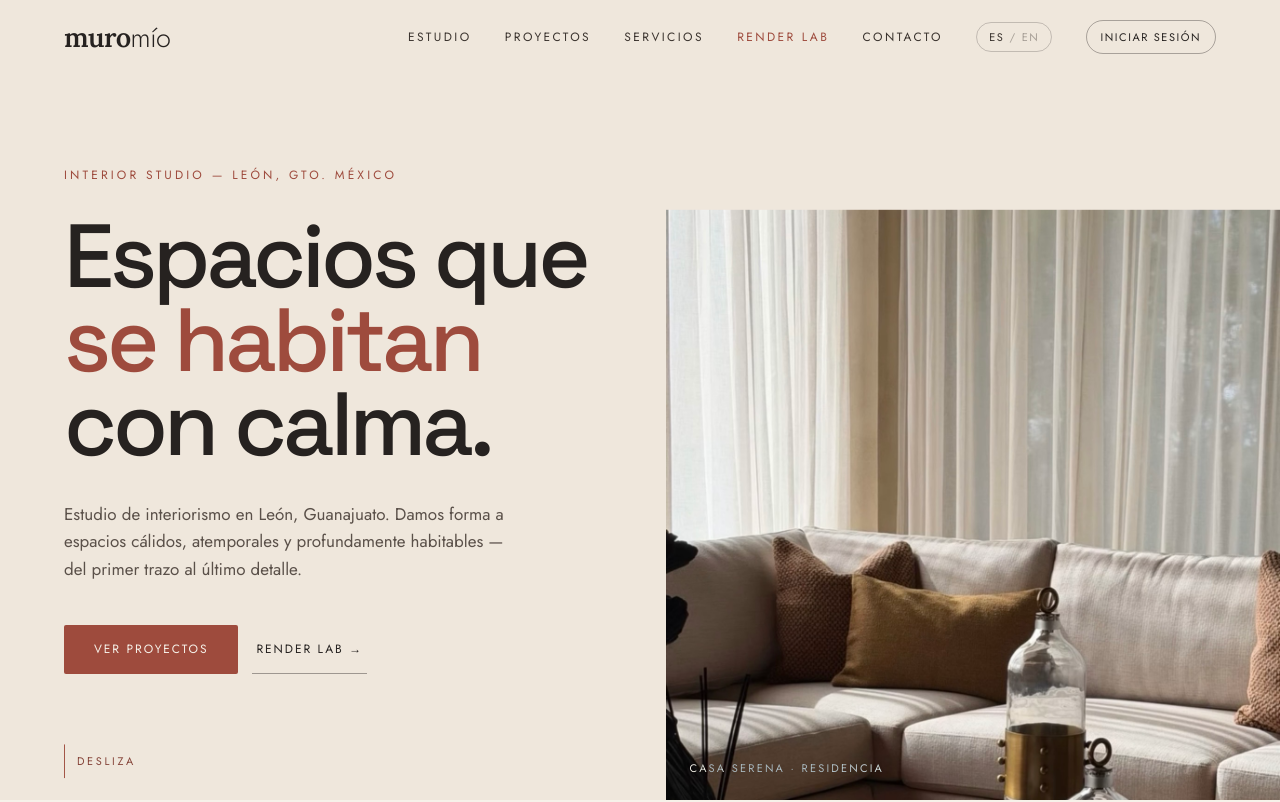
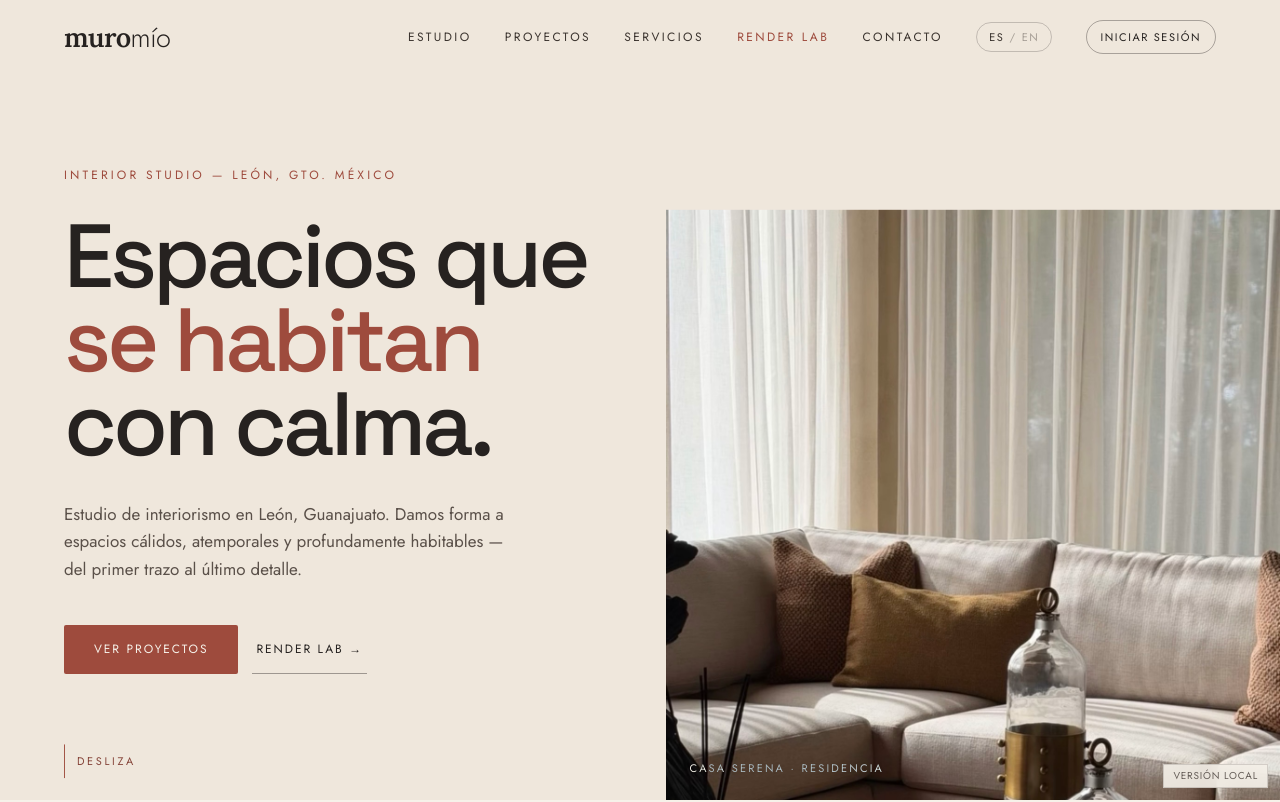
Before and after one commit to procesalab0-prog/Muromio, a Next.js app: page / in a window 1280 px wide. Shown: the top 802 px of the page. Built offline with nearby package versions, Linux system fonts and the light colour scheme.

Commit message:
Show deployed version across the app

```diff
--- a/src/app/globals.css
+++ b/src/app/globals.css
@@ -50,6 +50,27 @@ body {
 img {
   display: block;
   max-width: 100%;
+}
+
+.deployment-version {
+  position: fixed;
+  right: 12px;
+  bottom: 12px;
+  z-index: 100;
+  padding: 6px 9px;
+  border: 1px solid rgba(38, 34, 32, 0.16);
+  background: rgba(246, 241, 233, 0.9);
+  color: #655d58;
+  font-size: 10px;
+  letter-spacing: 0.08em;
+  line-height: 1;
+  text-decoration: none;
+  text-transform: uppercase;
+  backdrop-filter: blur(8px);
+}
+
+.deployment-version:hover {
+  color: var(--rust);
 }
 
 @keyframes heroRise {
--- a/src/app/layout.tsx
+++ b/src/app/layout.tsx
@@ -1,5 +1,6 @@
 import type { Metadata } from "next";
 import { Jost, Lora, Space_Grotesk } from "next/font/google";
+import { DeploymentVersion } from "@/components/deployment-version";
 import "./globals.css";
 
 const jost = Jost({
@@ -36,7 +37,10 @@ export default function RootLayout({
       lang="es"
       className={`${jost.variable} ${lora.variable} ${spaceGrotesk.variable}`}
     >
-      <body>{children}</body>
+      <body>
+        {children}
+        <DeploymentVersion />
+      </body>
     </html>
   );
 }
--- /dev/null
+++ b/src/components/deployment-version.tsx
@@ -0,0 +1,23 @@
+const repositoryUrl = "https://github.com/procesalab0-prog/Muromio/commit";
+
+export function DeploymentVersion() {
+  const commitSha = process.env.VERCEL_GIT_COMMIT_SHA;
+  const shortSha = commitSha?.slice(0, 7) ?? "local";
+  const label = `Versión ${shortSha}`;
+
+  if (!commitSha) {
+    return <span className="deployment-version">{label}</span>;
+  }
+
+  return (
+    <a
+      className="deployment-version"
+      href={`${repositoryUrl}/${commitSha}`}
+      target="_blank"
+      rel="noreferrer"
+      title={`Commit desplegado: ${commitSha}`}
+    >
+      {label}
+    </a>
+  );
+}
```
